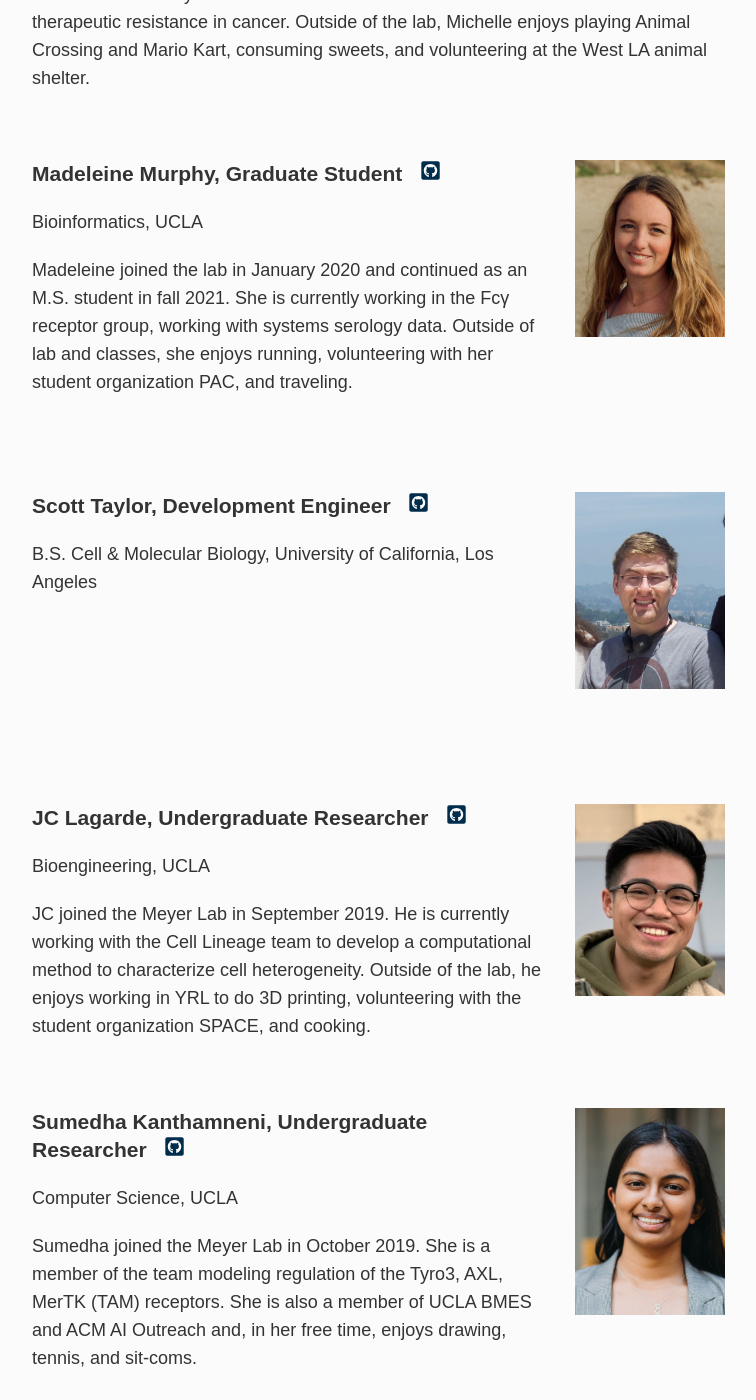
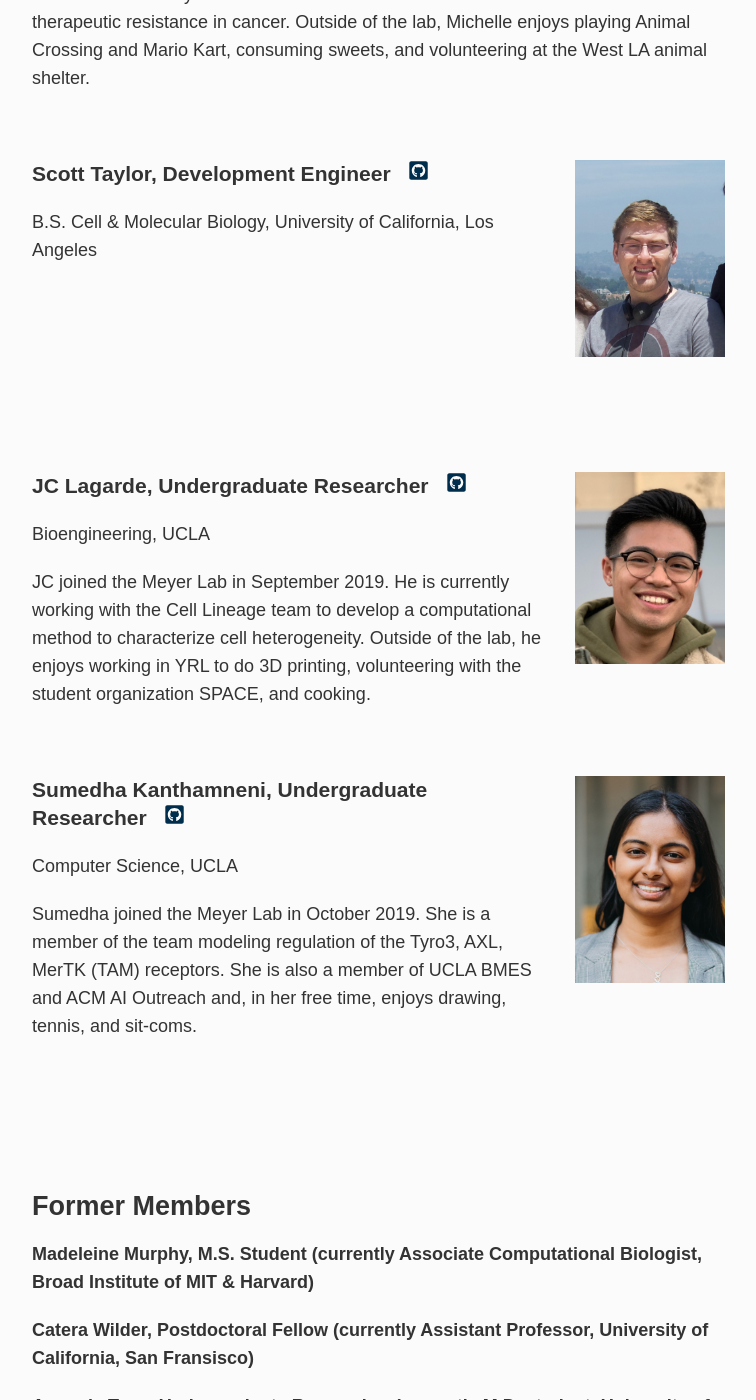
Before and after one commit to meyer-lab/asmlab.org, a Jekyll site: the page built from team/index.md, in a window 1280 px wide and 1400 px high, scrolled down 3337 px. Shown: the whole window, without its empty margins (253-1009 px from the left). Built offline with Jekyll 4.4.1, drawn with Linux system fonts in a browser that asks for light colours; some web fonts are replaced.

Commit message:
Maddy leaving

```diff
--- a/team/index.md
+++ b/team/index.md
@@ -72,16 +72,6 @@
 
 <br />
 
-<div class="span_3 right"><img src="/public/photos/mmurphy.jpg" width="150px" alt="Madeleine's picture" /></div>
-
-### Madeleine Murphy, Graduate Student&nbsp;&nbsp;&nbsp;<a href="https://github.com/murphymadeleine21"><svg class="svg-icon"><use xlink:href="#fa-github"></use></svg></a>
-Bioinformatics, UCLA
-
-Madeleine joined the lab in January 2020 and continued as an M.S. student in fall 2021. She is currently working in the Fcγ receptor group, working with systems serology data. Outside of lab and classes, she enjoys running, volunteering with her student organization PAC, and traveling.
-
-<br />
-<br />
-
 <div class="span_3 right"><img src="/public/photos/staylor.jpg" width="150px" alt="Scott's picture" /></div>
 ### Scott Taylor, Development Engineer&nbsp;&nbsp;&nbsp;<a href="https://github.com/scottdtaylor95"><svg class="svg-icon"><use xlink:href="#fa-github"></use></svg></a>
 B.S. Cell & Molecular Biology, University of California, Los Angeles
@@ -115,6 +105,10 @@
 <br />
 
 # Former Members
+
+#### Madeleine Murphy, M.S. Student (currently Associate Computational Biologist, Broad Institute of MIT & Harvard)
+
+#### Catera Wilder, Postdoctoral Fellow (currently Assistant Professor, University of California, San Fransisco)
 
 #### Amanda Tsao, Undergraduate Researcher (currently M.D. student, University of Southern California)
 
```
Also changed, not shown: public/photos/mmurphy.jpg (deleted), public/photos/shashank.jpg (deleted), public/photos/ted.jpg (deleted).
